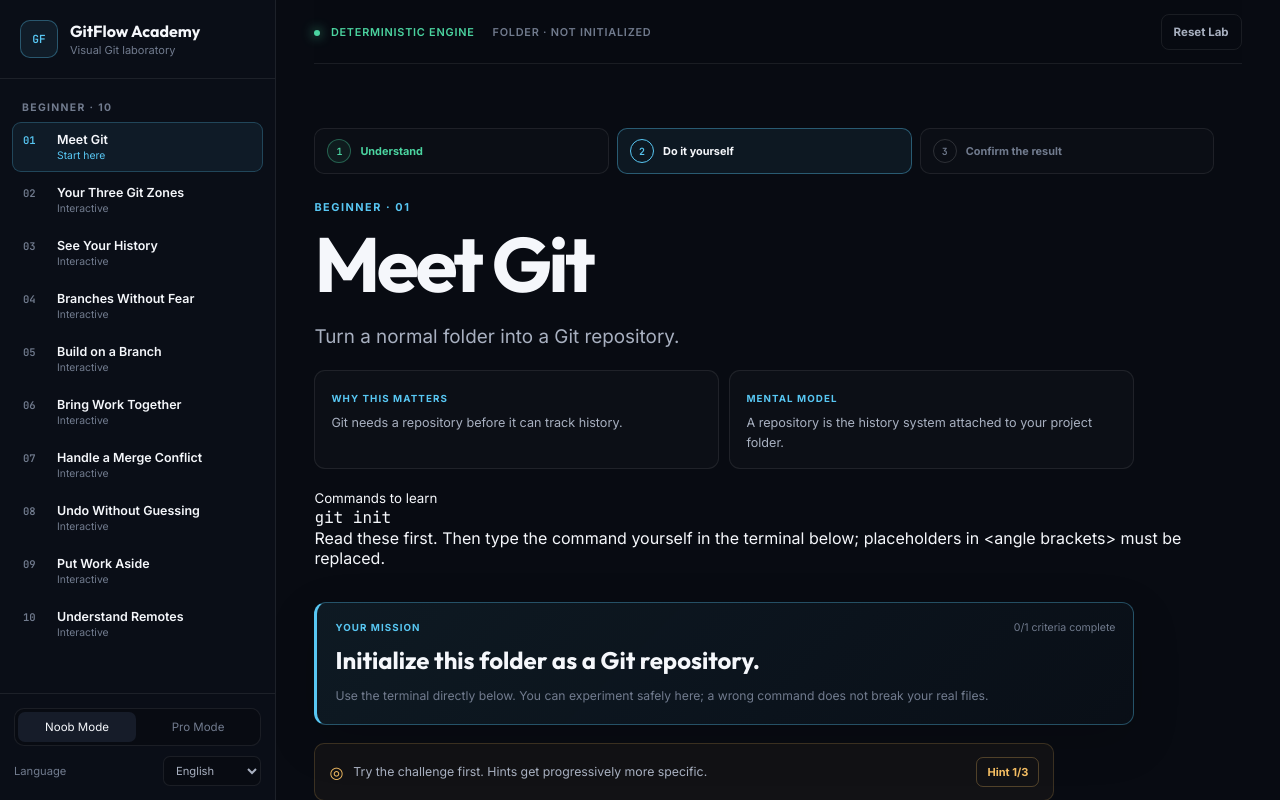
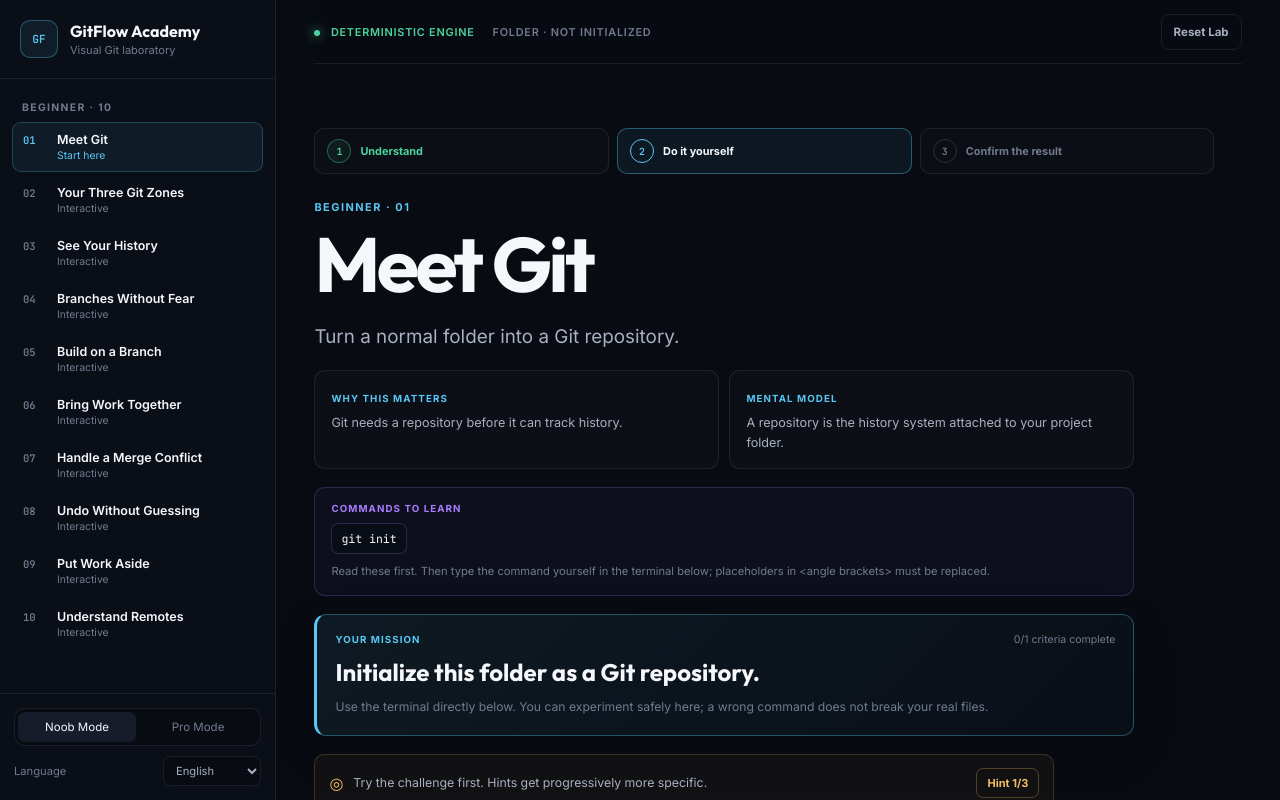
Before and after one commit to igoingtodevx/HowToGit, a React (Vite) app: page / in a window 1280 px wide. Both pictures are taken after a click on the button "Start from zero". Shown: the top 800 px of the page. Built offline with nearby package versions, Linux system fonts and the light colour scheme.

Commit message:
Style command-first beginner lessons

```diff
--- a/src/styles/guided.css
+++ b/src/styles/guided.css
@@ -98,6 +98,7 @@
 }
 
 .guided-concepts small,
+.guided-command-lesson small,
 .guided-task small,
 .guided-success small {
   color: var(--info);
@@ -112,6 +113,43 @@
   color: var(--text-secondary);
   font-size: .79rem;
   line-height: 1.6;
+}
+
+.guided-command-lesson {
+  display: grid;
+  max-width: 820px;
+  gap: 9px;
+  padding: 15px 16px;
+  border: 1px solid rgba(169,124,255,.22);
+  border-radius: 11px;
+  background: rgba(169,124,255,.045);
+}
+
+.guided-command-lesson small {
+  color: var(--accent-secondary);
+}
+
+.guided-command-lesson > div {
+  display: flex;
+  flex-wrap: wrap;
+  gap: 7px;
+}
+
+.guided-command-lesson code {
+  padding: 7px 9px;
+  border: 1px solid rgba(169,124,255,.22);
+  border-radius: 7px;
+  background: #090d15;
+  color: var(--text-primary);
+  font-size: .72rem;
+}
+
+.guided-command-lesson p {
+  max-width: 700px;
+  margin: 0;
+  color: var(--text-muted);
+  font-size: .7rem;
+  line-height: 1.5;
 }
 
 .guided-task {
@@ -267,7 +305,7 @@
   box-shadow: inset 3px 0 0 rgba(75,212,160,.7);
 }
 
-.mode-noob .guided-visual-shell .xray-panel {
+.mode-noob .guided-visual-shell > .panel {
   margin-bottom: 16px;
 }
 
```
